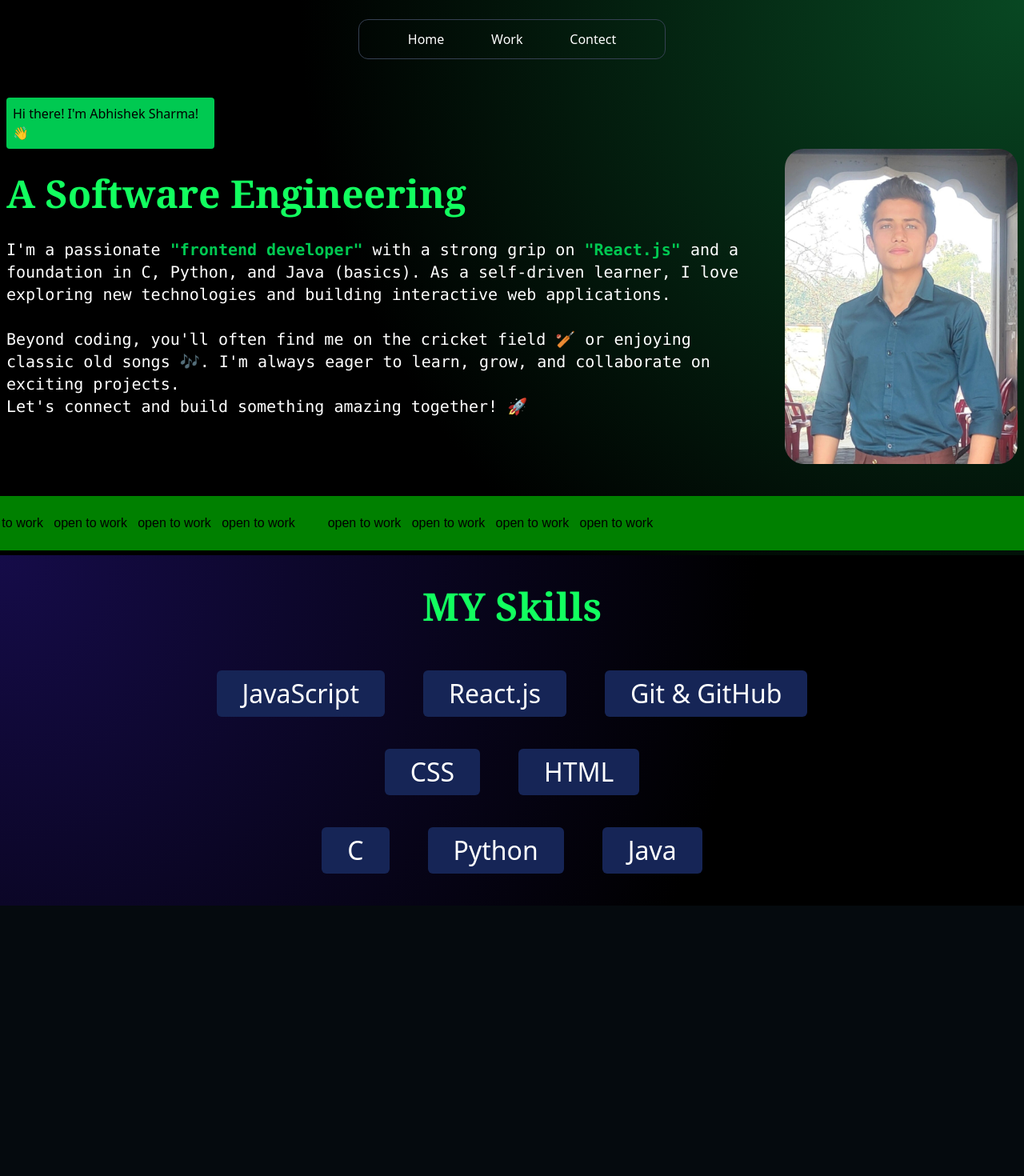
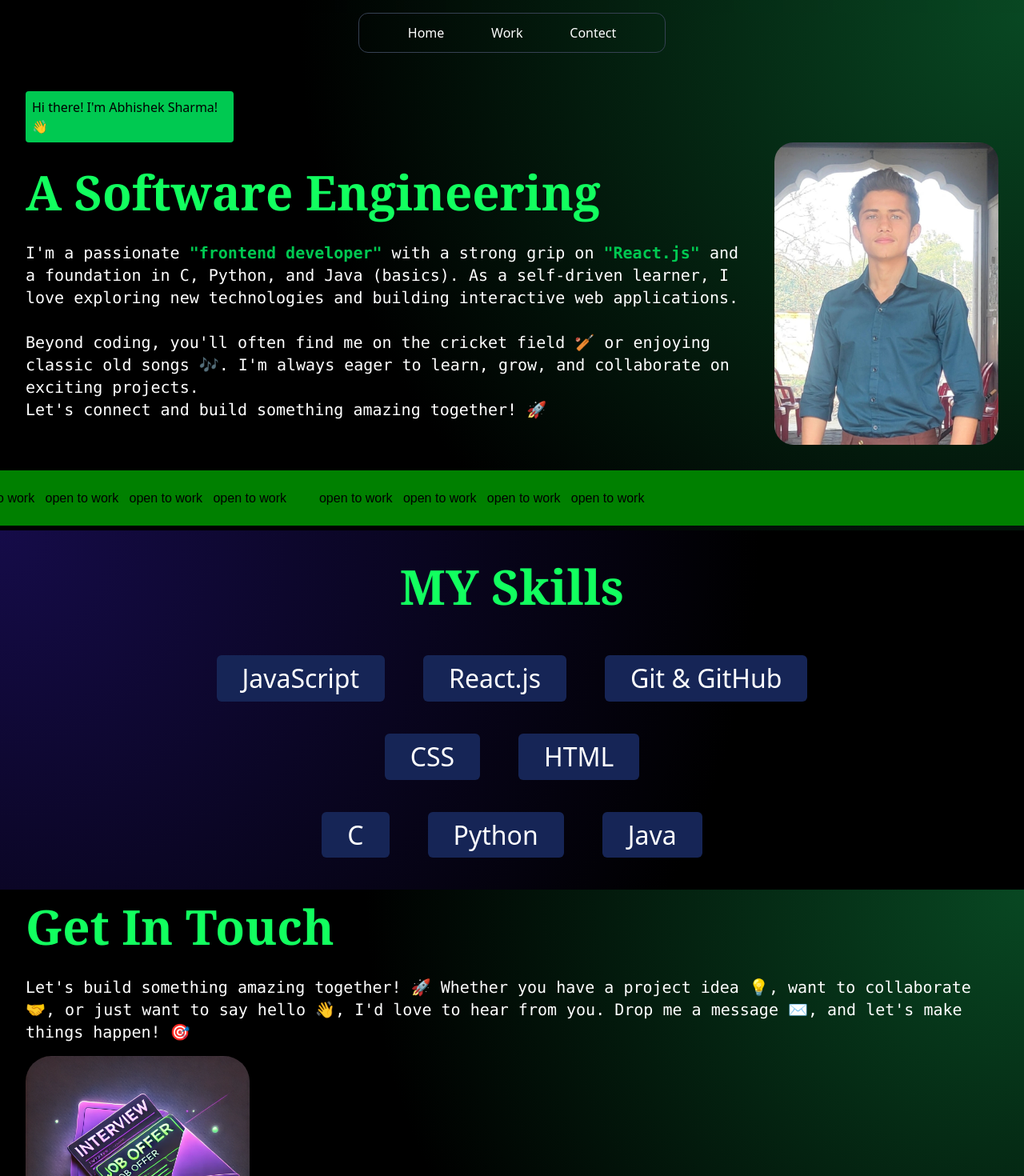
Before and after one commit to engabhishek/portfolio2, a React (Vite) app: page / in a window 1280 px wide. Shown: the top 1470 px of the page at 80% size. Before the commit the page ends 1132 px from the top, so only its background shows below. Built offline with nearby package versions, Linux system fonts and the light colour scheme.

Commit message:
some changes

```diff
--- a/src/App.jsx
+++ b/src/App.jsx
@@ -4,6 +4,7 @@
 import Marquee from './Components/General/Marquee'
 import Section2 from './Components/Section2'
 import Box from './Components/General/Box'
+import Section4 from './Components/Section4'
 
 
 const App = () => {
@@ -12,6 +13,7 @@
     <Section1/>
     <Marquee text={'open to work'}/>
     <Section2/>
+    <Section4/>
     </>
   )
 }
--- a/src/Components/General/H1.jsx
+++ b/src/Components/General/H1.jsx
@@ -2,7 +2,7 @@
 
 const H1 = (data) => {
   return (
-    <h1 className='text-5xl font-bold font-serif py-4'>{data.text}</h1>
+    <h1 className='text-6xl font-bold font-serif py-4'>{data.text}</h1>
   )
 }
 
--- a/src/Components/Section1.jsx
+++ b/src/Components/Section1.jsx
@@ -5,7 +5,7 @@
 const Section1 = () => {
   return (
     <>
-      <section className="section1 p-2">
+      <section className="section1 px-2">
         <NavBar />
         <div className="flex flex-col gap-8 section-1 my-8 ">
         <div>
```
Also changed, not shown: src/assets/ProfilePhoto-removebg-preview.png (deleted), src/assets/get in tuch.webp (added).
